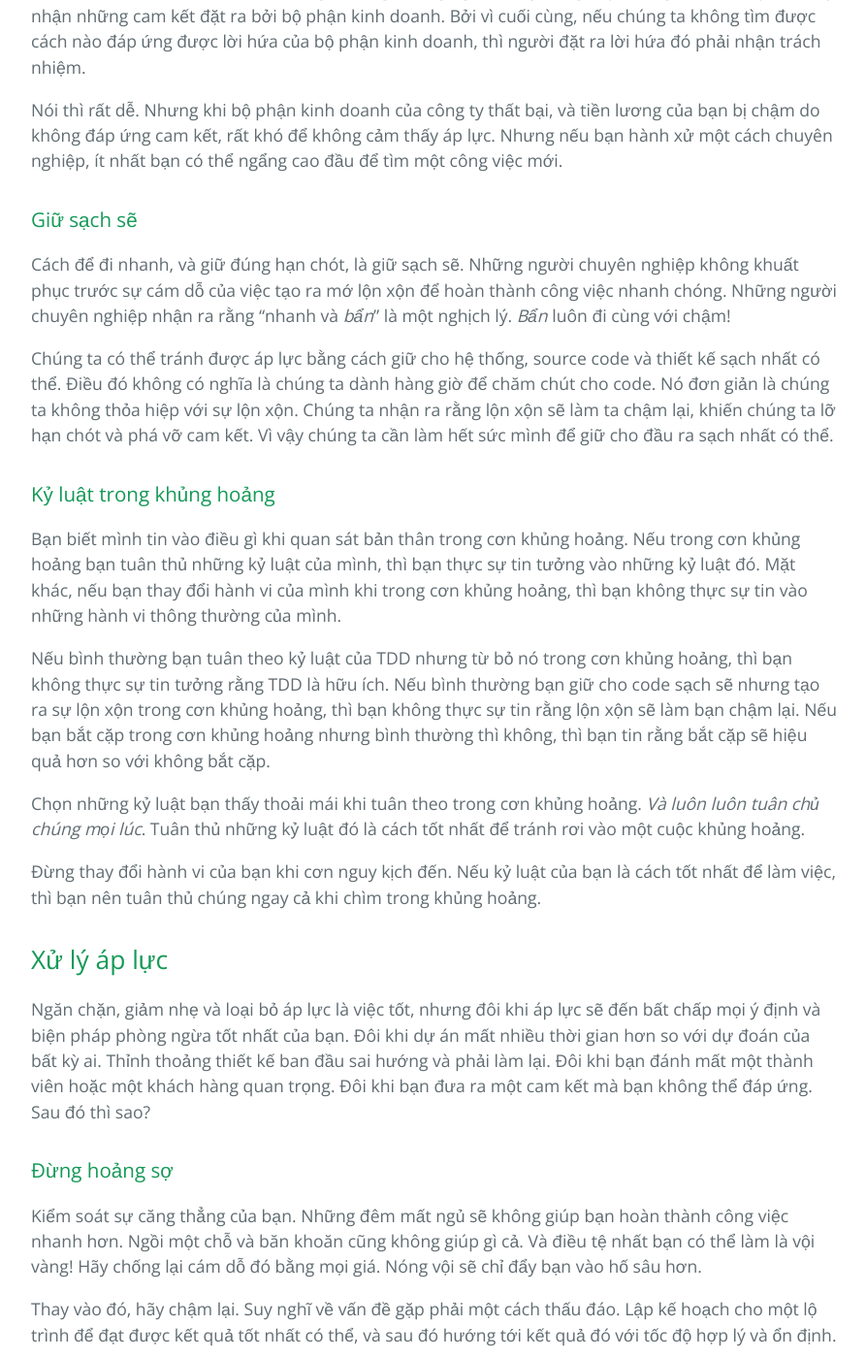
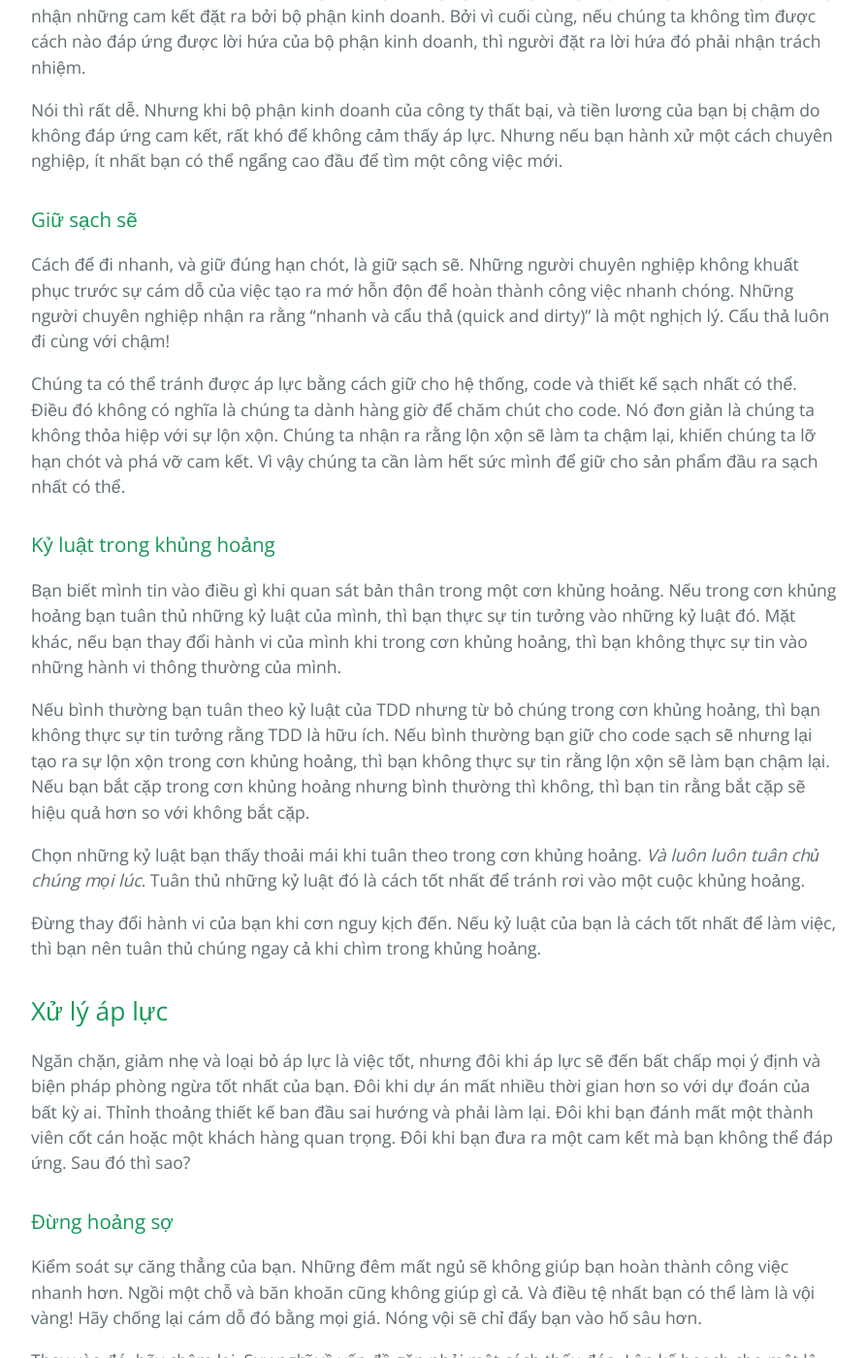
Before and after one commit to HaiBV/haibv.github.io, a Jekyll site: the page built from clean-coder/chapter-11-pressure.md, in a window 1280 px wide and 1400 px high, scrolled down 3131 px. Shown: the whole window at 97% size, without its empty margins (192-1085 px from the left). Built offline with Jekyll 4.4.1, drawn with Linux system fonts in a browser that asks for light colours; our own code applies the rules of GitHub Pages for plain Markdown files; some of the changed text lies outside the part shown.

Commit message:
Book - The Clean Coder - Correction - C11

```diff
--- a/clean-coder/chapter-11-pressure.md
+++ b/clean-coder/chapter-11-pressure.md
@@ -50,15 +50,15 @@
 
 ### Giữ sạch sẽ
 
-Cách để đi nhanh, và giữ đúng hạn chót, là giữ sạch sẽ. Những người chuyên nghiệp không khuất phục trước sự cám dỗ của việc tạo ra mớ lộn xộn để hoàn thành công việc nhanh chóng. Những người chuyên nghiệp nhận ra rằng "nhanh và _bẩn_" là một nghịch lý. _Bẩn_ luôn đi cùng với chậm!
+Cách để đi nhanh, và giữ đúng hạn chót, là giữ sạch sẽ. Những người chuyên nghiệp không khuất phục trước sự cám dỗ của việc tạo ra mớ hỗn độn để hoàn thành công việc nhanh chóng. Những người chuyên nghiệp nhận ra rằng "nhanh và cẩu thả (quick and dirty)" là một nghịch lý. Cẩu thả luôn đi cùng với chậm!
 
-Chúng ta có thể tránh được áp lực bằng cách giữ cho hệ thống, source code và thiết kế sạch nhất có thể. Điều đó không có nghĩa là chúng ta dành hàng giờ để chăm chút cho code. Nó đơn giản là chúng ta không thỏa hiệp với sự lộn xộn. Chúng ta nhận ra rằng lộn xộn sẽ làm ta chậm lại, khiến chúng ta lỡ hạn chót và phá vỡ cam kết. Vì vậy chúng ta cần làm hết sức mình để giữ cho đầu ra sạch nhất có thể.
+Chúng ta có thể tránh được áp lực bằng cách giữ cho hệ thống, code và thiết kế sạch nhất có thể. Điều đó không có nghĩa là chúng ta dành hàng giờ để chăm chút cho code. Nó đơn giản là chúng ta không thỏa hiệp với sự lộn xộn. Chúng ta nhận ra rằng lộn xộn sẽ làm ta chậm lại, khiến chúng ta lỡ hạn chót và phá vỡ cam kết. Vì vậy chúng ta cần làm hết sức mình để giữ cho sản phẩm đầu ra sạch nhất có thể.
 
 ### Kỷ luật trong khủng hoảng
 
-Bạn biết mình tin vào điều gì khi quan sát bản thân trong cơn khủng hoảng. Nếu trong cơn khủng hoảng bạn tuân thủ những kỷ luật của mình, thì bạn thực sự tin tưởng vào những kỷ luật đó. Mặt khác, nếu bạn thay đổi hành vi của mình khi trong cơn khủng hoảng, thì bạn không thực sự tin vào những hành vi thông thường của mình.
+Bạn biết mình tin vào điều gì khi quan sát bản thân trong một cơn khủng hoảng. Nếu trong cơn khủng hoảng bạn tuân thủ những kỷ luật của mình, thì bạn thực sự tin tưởng vào những kỷ luật đó. Mặt khác, nếu bạn thay đổi hành vi của mình khi trong cơn khủng hoảng, thì bạn không thực sự tin vào những hành vi thông thường của mình.
 
-Nếu bình thường bạn tuân theo kỷ luật của TDD nhưng từ bỏ nó trong cơn khủng hoảng, thì bạn không thực sự tin tưởng rằng TDD là hữu ích. Nếu bình thường bạn giữ cho code sạch sẽ nhưng tạo ra sự lộn xộn trong cơn khủng hoảng, thì bạn không thực sự tin rằng lộn xộn sẽ làm bạn chậm lại. Nếu bạn bắt cặp trong cơn khủng hoảng nhưng bình thường thì không, thì bạn tin rằng bắt cặp sẽ hiệu quả hơn so với không bắt cặp.
+Nếu bình thường bạn tuân theo kỷ luật của TDD nhưng từ bỏ chúng trong cơn khủng hoảng, thì bạn không thực sự tin tưởng rằng TDD là hữu ích. Nếu bình thường bạn giữ cho code sạch sẽ nhưng lại tạo ra sự lộn xộn trong cơn khủng hoảng, thì bạn không thực sự tin rằng lộn xộn sẽ làm bạn chậm lại. Nếu bạn bắt cặp trong cơn khủng hoảng nhưng bình thường thì không, thì bạn tin rằng bắt cặp sẽ hiệu quả hơn so với không bắt cặp.
 
 Chọn những kỷ luật bạn thấy thoải mái khi tuân theo trong cơn khủng hoảng. _Và luôn luôn tuân chủ chúng mọi lúc_. Tuân thủ những kỷ luật đó là cách tốt nhất để tránh rơi vào một cuộc khủng hoảng.
 
@@ -66,7 +66,7 @@
 
 ## Xử lý áp lực
 
-Ngăn chặn, giảm nhẹ và loại bỏ áp lực là việc tốt, nhưng đôi khi áp lực sẽ đến bất chấp mọi ý định và biện pháp phòng ngừa tốt nhất của bạn. Đôi khi dự án mất nhiều thời gian hơn so với dự đoán của bất kỳ ai. Thỉnh thoảng thiết kế ban đầu sai hướng và phải làm lại. Đôi khi bạn đánh mất một thành viên hoặc một khách hàng quan trọng. Đôi khi bạn đưa ra một cam kết mà bạn không thể đáp ứng. Sau đó thì sao?
+Ngăn chặn, giảm nhẹ và loại bỏ áp lực là việc tốt, nhưng đôi khi áp lực sẽ đến bất chấp mọi ý định và biện pháp phòng ngừa tốt nhất của bạn. Đôi khi dự án mất nhiều thời gian hơn so với dự đoán của bất kỳ ai. Thỉnh thoảng thiết kế ban đầu sai hướng và phải làm lại. Đôi khi bạn đánh mất một thành viên cốt cán hoặc một khách hàng quan trọng. Đôi khi bạn đưa ra một cam kết mà bạn không thể đáp ứng. Sau đó thì sao?
 
 ### Đừng hoảng sợ
 
```
Also changed, not shown: other parts of clean-coder/chapter-11-pressure.md (+1 -1 lines).
